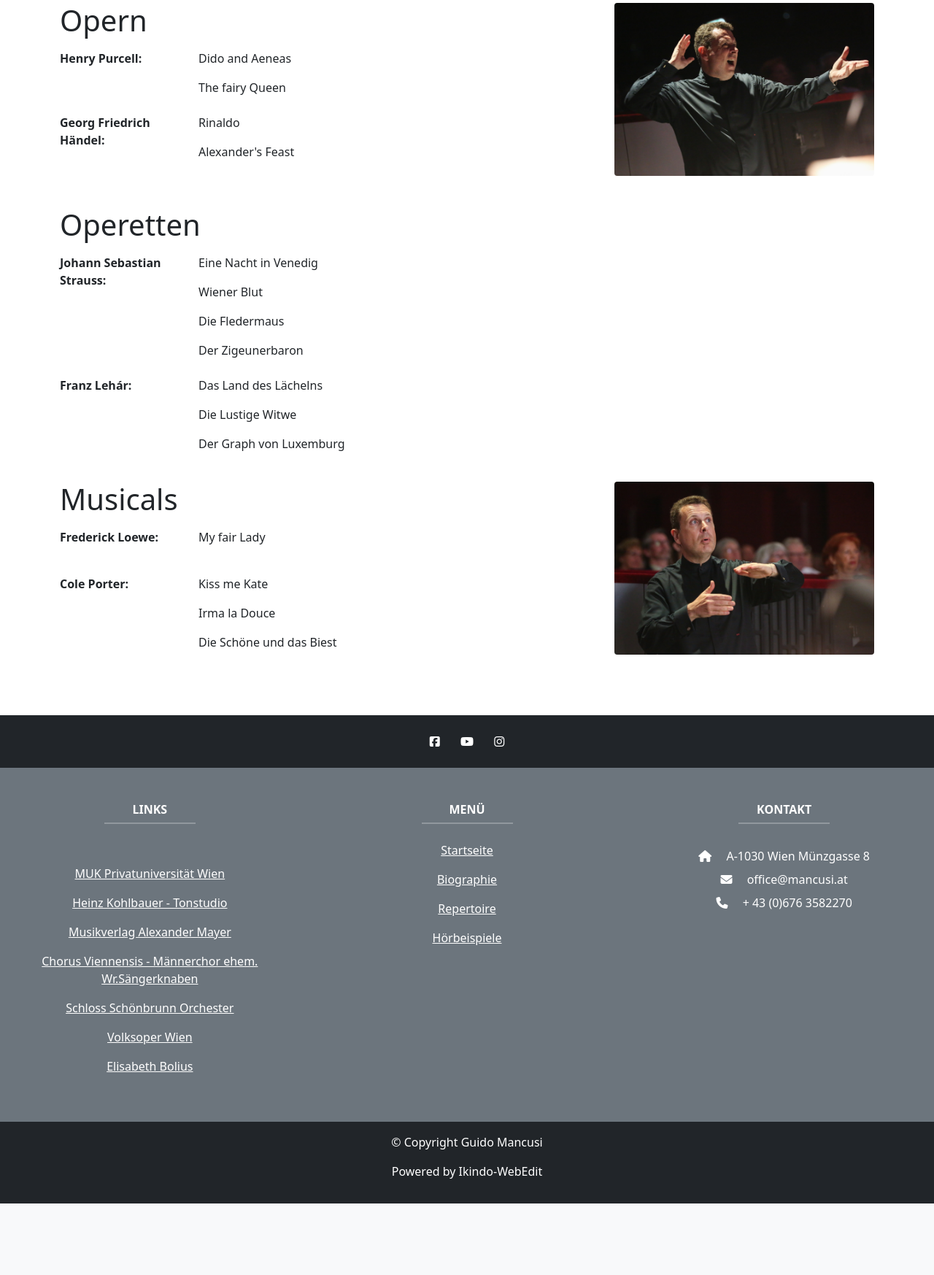
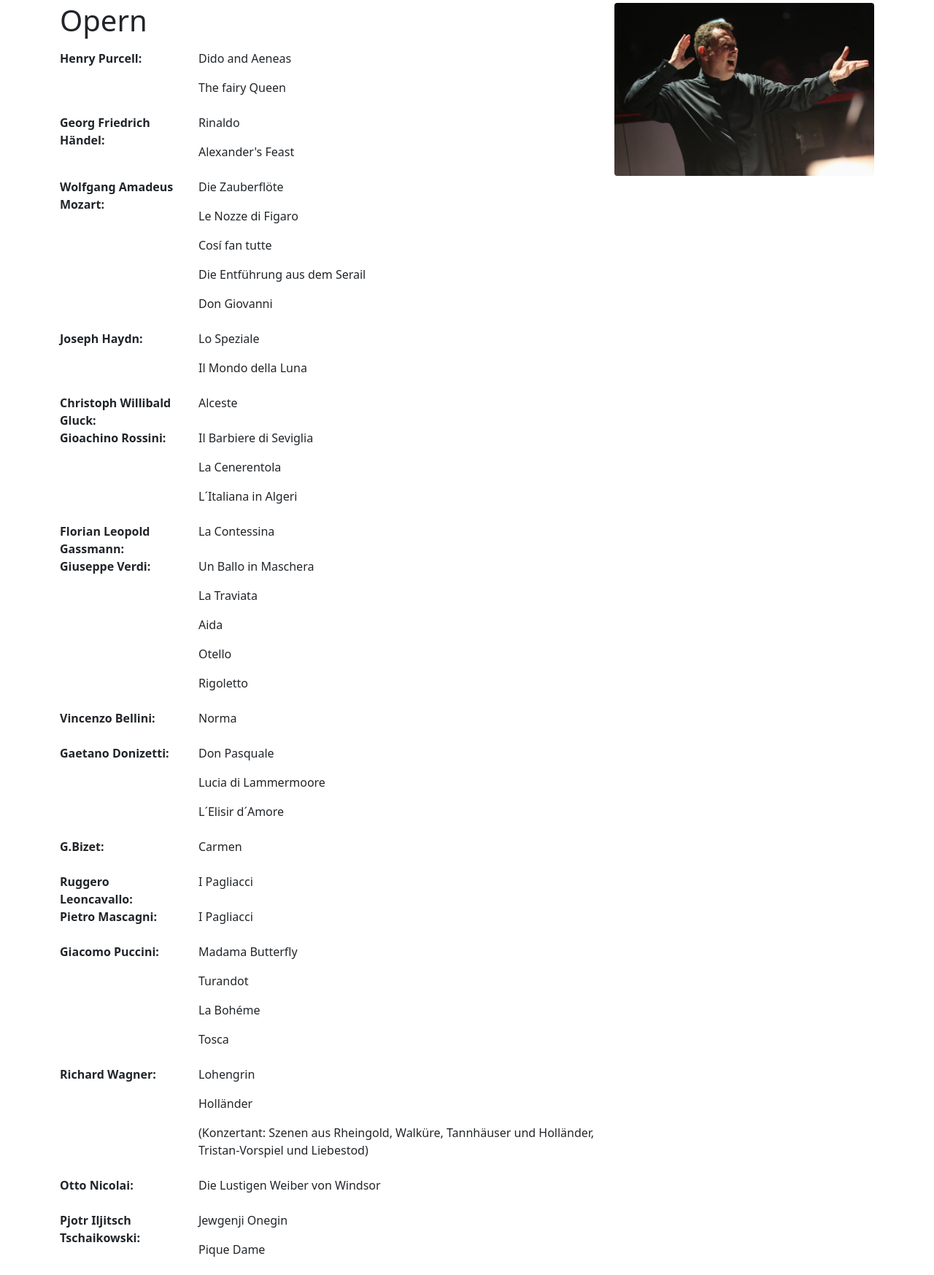
Before and after one commit to IkindoWebEdit/ikindo-code, a Django app: page /repertoire/ in a window 1280 px wide. Shown: the part 201-1948 px from the top of the page at 73% size. Before the commit the page ends 1850 px from the top, so only its background shows below. Run offline with Django 3.2, Linux system fonts and the light colour scheme; some libraries are stand-ins or nearby versions.

Commit message:
added all opern

```diff
--- a/ikindo/templates/ikindo/repertoire.html
+++ b/ikindo/templates/ikindo/repertoire.html
@@ -24,6 +24,92 @@
             <dd class="col-sm-9">
               <p>Rinaldo</p>
               <p>Alexander's Feast</p>
+            </dd>
+            <dt class="col-sm-3">Wolfgang Amadeus Mozart:</dt>
+            <dd class="col-sm-9">
+              <p>Die Zauberflöte</p>
+              <p>Le Nozze di Figaro</p>
+              <p>Cosí fan tutte</p>
+              <p>Die Entführung aus dem Serail</p>
+              <p>Don Giovanni</p>
+            </dd>
+            <dt class="col-sm-3">Joseph Haydn:</dt>
+            <dd class="col-sm-9">
+              <p>Lo Speziale</p>
+              <p>Il Mondo della Luna</p>
+            </dd>
+            <dt class="col-sm-3">Christoph Willibald Gluck:</dt>
+            <dd class="col-sm-9">
+              <p>Alceste</p>
+            </dd>
+            <dt class="col-sm-3">Gioachino Rossini:</dt>
+            <dd class="col-sm-9">
+              <p>Il Barbiere di Seviglia</p>
+              <p>La Cenerentola</p>
+              <p>L´Italiana in Algeri</p>
+            </dd>
+            <dt class="col-sm-3">Florian Leopold Gassmann:</dt>
+            <dd class="col-sm-9">
+              <p>La Contessina</p>
+            </dd>
+            <dt class="col-sm-3">Giuseppe Verdi:</dt>
+            <dd class="col-sm-9">
+              <p>Un Ballo in Maschera</p>
+              <p>La Traviata</p>
+              <p>Aida</p>
+              <p>Otello</p>
+              <p>Rigoletto</p>
+            </dd>
+            <dt class="col-sm-3">Vincenzo Bellini:</dt>
+            <dd class="col-sm-9">
+              <p>Norma</p>
+            </dd>
+            <dt class="col-sm-3">Gaetano Donizetti:</dt>
+            <dd class="col-sm-9">
+              <p>Don Pasquale</p>
+              <p>Lucia di Lammermoore</p>
+              <p>L´Elisir d´Amore</p>
+            </dd>
+            <dt class="col-sm-3">G.Bizet:</dt>
+            <dd class="col-sm-9">
+              <p>Carmen</p>
+            </dd>
+            <dt class="col-sm-3">Ruggero Leoncavallo:</dt>
+            <dd class="col-sm-9">
+              <p>I Pagliacci</p>
+            </dd>
+            <dt class="col-sm-3">Pietro Mascagni:</dt>
+            <dd class="col-sm-9">
+              <p>I Pagliacci</p>
+            </dd>
+
+            <dt class="col-sm-3">Giacomo Puccini:</dt>
+            <dd class="col-sm-9">
+              <p>Madama Butterfly</p>
+              <p>Turandot</p>
+              <p>La Bohéme</p>
+              <p>Tosca</p>
+            </dd>
+            <dt class="col-sm-3">Richard Wagner:</dt>
+            <dd class="col-sm-9">
+              <p>Lohengrin</p>
+              <p>Holländer</p>
+              <p>(Konzertant: Szenen aus Rheingold, Walküre,
+Tannhäuser und Holländer, Tristan-Vorspiel und Liebestod)</p>
+            </dd>
+            <dt class="col-sm-3">Otto Nicolai:</dt>
+            <dd class="col-sm-9">
+              <p>Die Lustigen Weiber von Windsor</p>
+            </dd>
+            <dt class="col-sm-3">Pjotr Iljitsch Tschaikowski:</dt>
+            <dd class="col-sm-9">
+              <p>Jewgenji Onegin</p>
+              <p>Pique Dame</p>
+            </dd>
+            <dt class="col-sm-3">Benjamin Britten:</dt>
+            <dd class="col-sm-9">
+              <p>The Burning Fiery Furnace</p>
+              <p>The Prodigal Son</p>
             </dd>
           </dl>
         </div>
```
